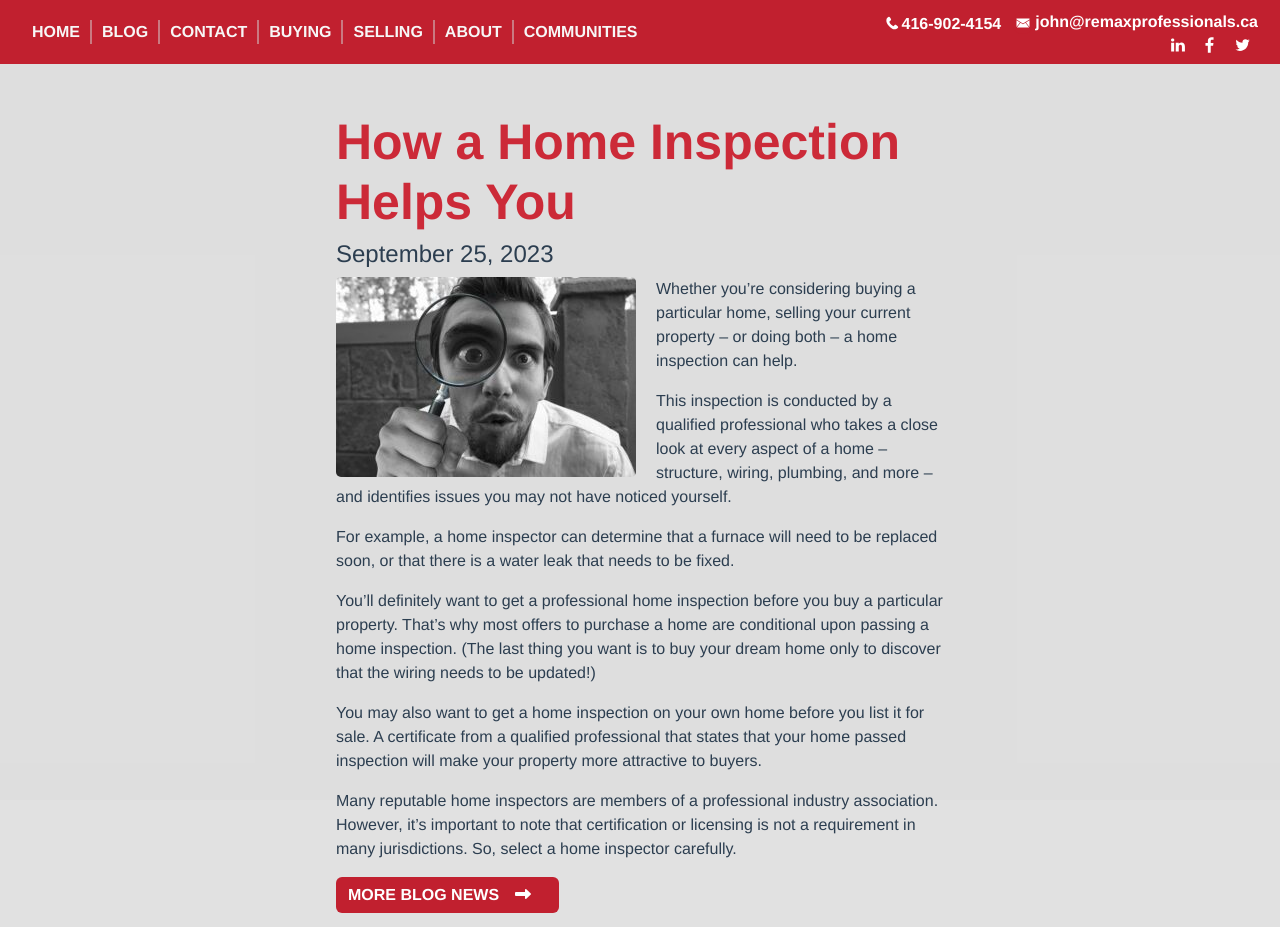
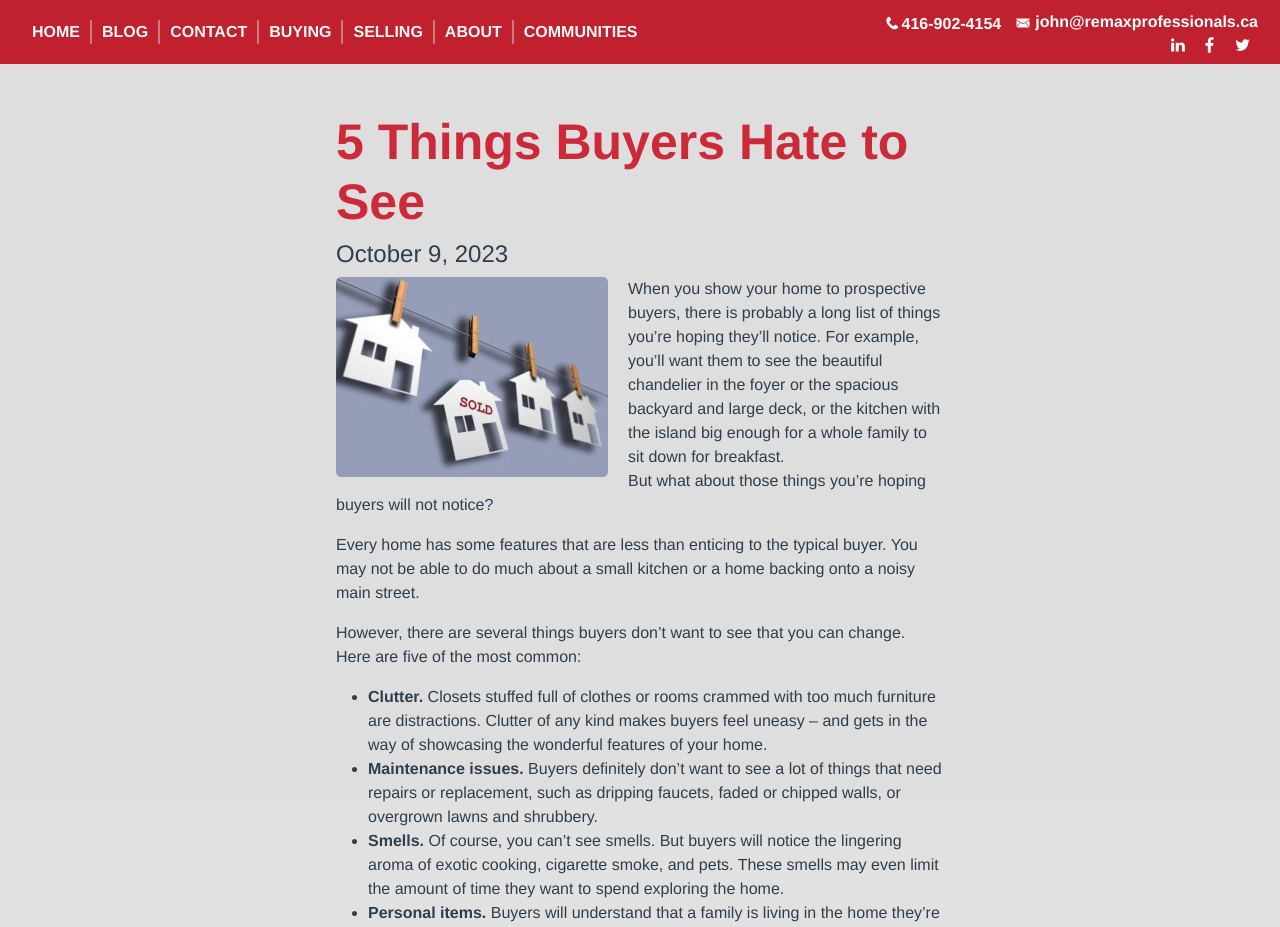
Before and after one commit to Sanparty/jmanucdoc-vue, a Vue app: page /blogposts/1 in a window 1280 px wide. Shown: the top 927 px of the page. Built offline with nearby package versions, Linux system fonts and the light colour scheme.

Commit message:
added blog 35

```diff
--- a/src/js/components/data/blogposts.ts
+++ b/src/js/components/data/blogposts.ts
@@ -632,8 +632,30 @@ const blogpost34: Blogpost = {
     imageAlt: "Inspector"
 };
 
+const blogpost35: Blogpost = {
+    id: "blog35",
+    blogName: "5 Things Buyers Hate to See",
+    author: "John Manucdoc",
+    date: "October 9, 2023",
+    paragraph1: "When you show your home to prospective buyers, there is probably a long list of things you’re hoping they’ll notice. But what about those things you’re hoping buyers will not notice?",
+    content: `<p>When you show your home to prospective buyers, there is probably a long list of things you’re hoping they’ll notice. For example, you’ll want them to see the beautiful chandelier in the foyer or the spacious backyard and large deck, or the kitchen with the island big enough for a whole family to sit down for breakfast.<br />But what about those things you’re hoping buyers will not notice?</p>
+    <p>Every home has some features that are less than enticing to the typical buyer. You may not be able to do much about a small kitchen or a home backing onto a noisy main street.</p>
+    <p>However, there are several things buyers don’t want to see that you can change. Here are five of the most common:</p>
+    <ul>
+    <li><strong>Clutter.</strong> Closets stuffed full of clothes or rooms crammed with too much furniture are distractions. Clutter of any kind makes buyers feel uneasy &#8211; and gets in the way of showcasing the wonderful features of your home.</li>
+    <li><strong>Maintenance issues.</strong> Buyers definitely don’t want to see a lot of things that need repairs or replacement, such as dripping faucets, faded or chipped walls, or overgrown lawns and shrubbery.</li>
+    <li><strong>Smells.</strong> Of course, you can’t see smells. But buyers will notice the lingering aroma of exotic cooking, cigarette smoke, and pets. These smells may even limit the amount of time they want to spend exploring the home.</li>
+    <li><strong>Personal items.</strong> Buyers will understand that a family is living in the home they’re viewing. However, constant reminders &#8211; in the form of vacation pictures, trophies, or scattered children’s toys &#8211; can make a buyer feel like an intruder.</li>
+    <li><strong>You.</strong> It’s nothing personal, but buyers prefer to view your home without you in it.<br />Fortunately, all these things can be easily dealt with before you show your home.</li>
+    </ul>
+    <p>Looking for more ideas on selling your home quickly and for the best price? Call me today.</p>`,
+    link: "blogpost35.html",
+    image: "blog35.jpg",
+    imageAlt: "Cutouts of Houses"
+};
 
-const blogpostArray = [blogpost1, blogpost2, blogpost3, blogpost4, blogpost5, blogpost6, blogpost7, blogpost8, blogpost9, blogpost10, blogpost11, blogpost12, blogpost13, blogpost14, blogpost15, blogpost16, blogpost17, blogpost18, blogpost19, blogpost20, blogpost21, blogpost22, blogpost23, blogpost24, blogpost25, blogpost26, blogpost27, blogpost28, blogpost29, blogpost30, blogpost31, blogpost32, blogpost33, blogpost34];
+
+const blogpostArray = [blogpost1, blogpost2, blogpost3, blogpost4, blogpost5, blogpost6, blogpost7, blogpost8, blogpost9, blogpost10, blogpost11, blogpost12, blogpost13, blogpost14, blogpost15, blogpost16, blogpost17, blogpost18, blogpost19, blogpost20, blogpost21, blogpost22, blogpost23, blogpost24, blogpost25, blogpost26, blogpost27, blogpost28, blogpost29, blogpost30, blogpost31, blogpost32, blogpost33, blogpost34, blogpost35];
 
 export default blogpostArray
 
```
Also changed, not shown: src/assets/images/blog/blog35.jpg (added).
